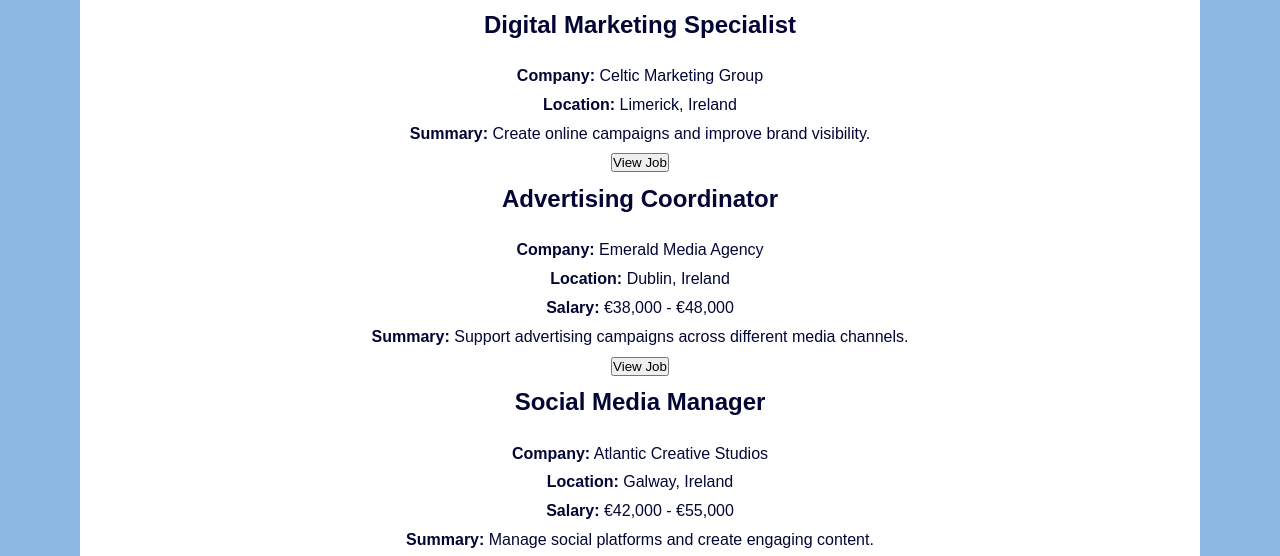
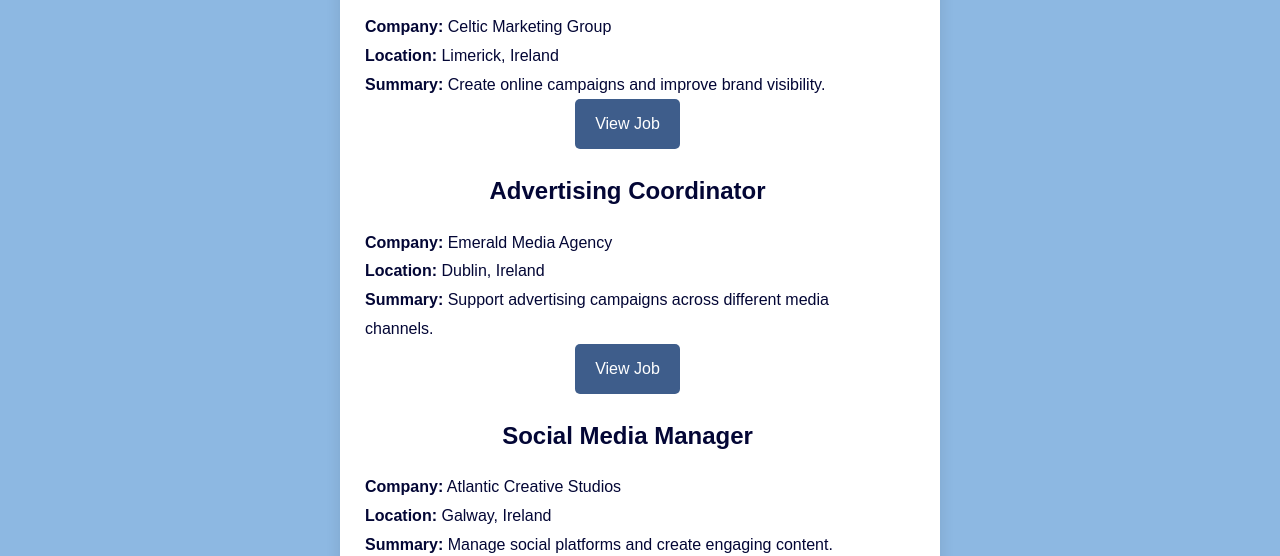
Before and after one commit to jmichael2025/Javascript, a plain HTML site: page jobs/jobs.html in a window 1280 px wide. Shown: the part 240-796 px from the top of the page. Drawn offline with Linux system fonts and the light colour scheme; files whose address does not match are found by name.

Commit message:
job lists added, job list button styled

```diff
--- a/jobs/jobs.html
+++ b/jobs/jobs.html
@@ -36,7 +36,7 @@
                 <p><strong>Location:</strong> Limerick, Ireland</p>
                 <p><strong>Summary:</strong> Create online campaigns and improve brand visibility.</p>
 
-                <button onclick="viewJob(
+                <button class="jobBtn" onclick="viewJob(
                         'Digital Marketing Specialist',
                         'Celtic Marketing Group',
                         'Limerick, Ireland',
@@ -50,10 +50,9 @@
                 <h2>Advertising Coordinator</h2>
                 <p><strong>Company:</strong> Emerald Media Agency</p>
                 <p><strong>Location:</strong> Dublin, Ireland</p>
-                <p><strong>Salary:</strong> €38,000 - €48,000</p>
                 <p><strong>Summary:</strong> Support advertising campaigns across different media channels.</p>
 
-                <button onclick="viewJob(
+                <button class="jobBtn" onclick="viewJob(
         'Advertising Coordinator',
         'Emerald Media Agency',
         'Dublin, Ireland',
@@ -69,10 +68,9 @@
                 <h2>Social Media Manager</h2>
                 <p><strong>Company:</strong> Atlantic Creative Studios</p>
                 <p><strong>Location:</strong> Galway, Ireland</p>
-                <p><strong>Salary:</strong> €42,000 - €55,000</p>
                 <p><strong>Summary:</strong> Manage social platforms and create engaging content.</p>
 
-                <button onclick="viewJob(
+                <button class="jobBtn" onclick="viewJob(
         'Social Media Manager',
         'Atlantic Creative Studios',
         'Galway, Ireland',
@@ -88,10 +86,9 @@
                 <h2>Brand & Communications Executive</h2>
                 <p><strong>Company:</strong> Green Isle Brands</p>
                 <p><strong>Location:</strong> Cork, Ireland</p>
-                <p><strong>Salary:</strong> €45,000 - €58,000</p>
                 <p><strong>Summary:</strong> Build brand identity and manage company communications.</p>
 
-                <button onclick="viewJob(
+                <button class="jobBtn "onclick="viewJob(
         'Brand & Communications Executive',
         'Green Isle Brands',
         'Cork, Ireland',
--- a/style.css
+++ b/style.css
@@ -124,18 +124,27 @@ body
   }
 
   /*joblisting */
-  .main{
-    margin :50px;
-    border:10px ;
-    padding : 10px;
-  }
+
   .joblisting{
-    margin :20px;
-    border:10px ;
-    padding : 10px;
-    background-color: #ffffff;
-    text-align: center;}
+ max-width: 600px;
+  margin: auto;
+  background: #fff;
+  padding: 25px 50px 25px 25px;
+  border-radius: 8px;
+  box-shadow: 0 5px 15px rgba(0,0,0,0.1);}
 
+.jobBtn {
+  background-color: #3e5d8b;
+  color: white;
+  display: block;
+  padding: 16px 20px;
+  border: none;
+  cursor: pointer;
+  margin: 0 auto 20px auto; /* centers it */
+  font-size: 16px;
+  border-radius: 5px;
+  transition: background-color 0.3s ease;
+}
 
 
   /* Log in form*/
@@ -243,7 +252,7 @@ h1,h2{
   border-radius: 4px;
   resize: vertical;}
 
-.survey-submit-btn {
+.survey-submit-btn{
       background-color: #3e5d8b;
       color: white;
       margin: 10px ;
@@ -256,8 +265,8 @@ h1,h2{
       transition: background-color 0.3s ease; }
 
 /* Modal */
-#termsBtn { background-color: #3e5d8b;
-
+#termsBtn
+   { background-color: #3e5d8b;
           color: white;
           width: 100%;
           padding: 16px 20px;
```
Also changed, not shown: index.html (+0 -2 lines).
